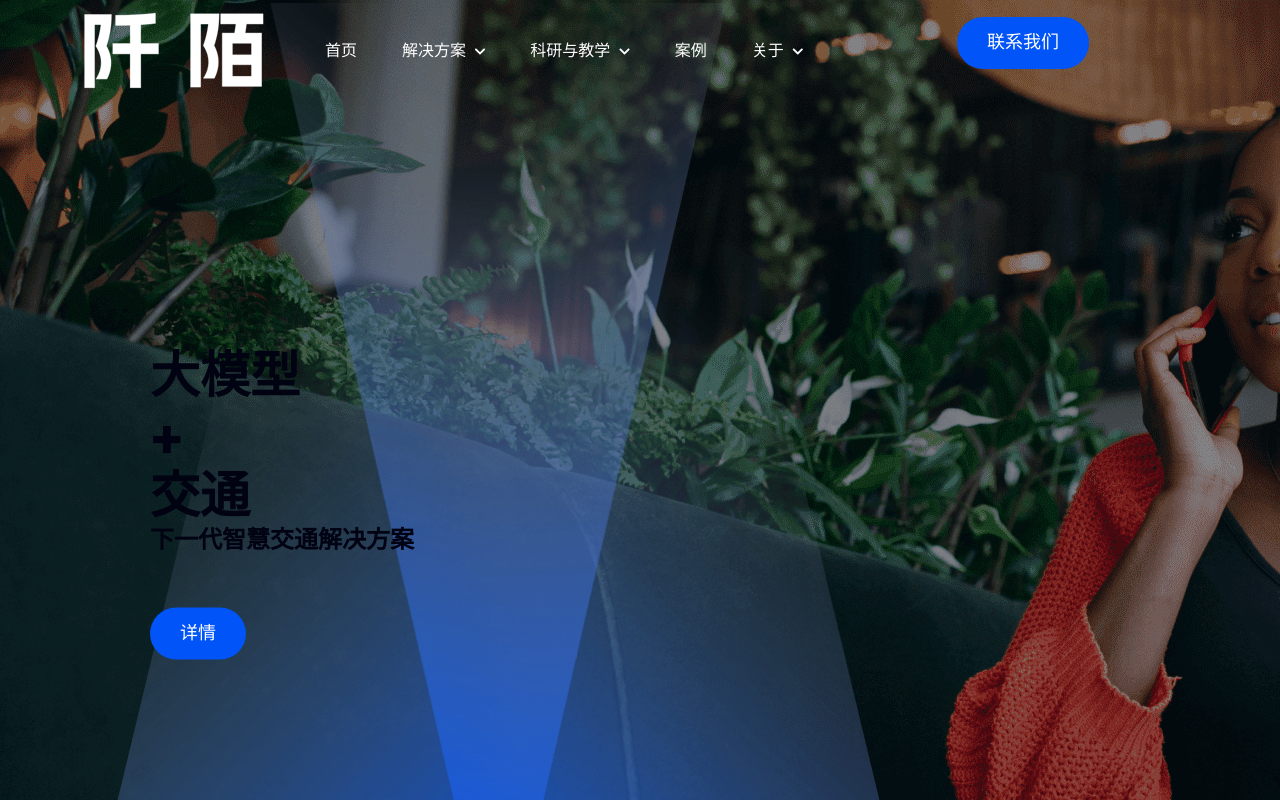
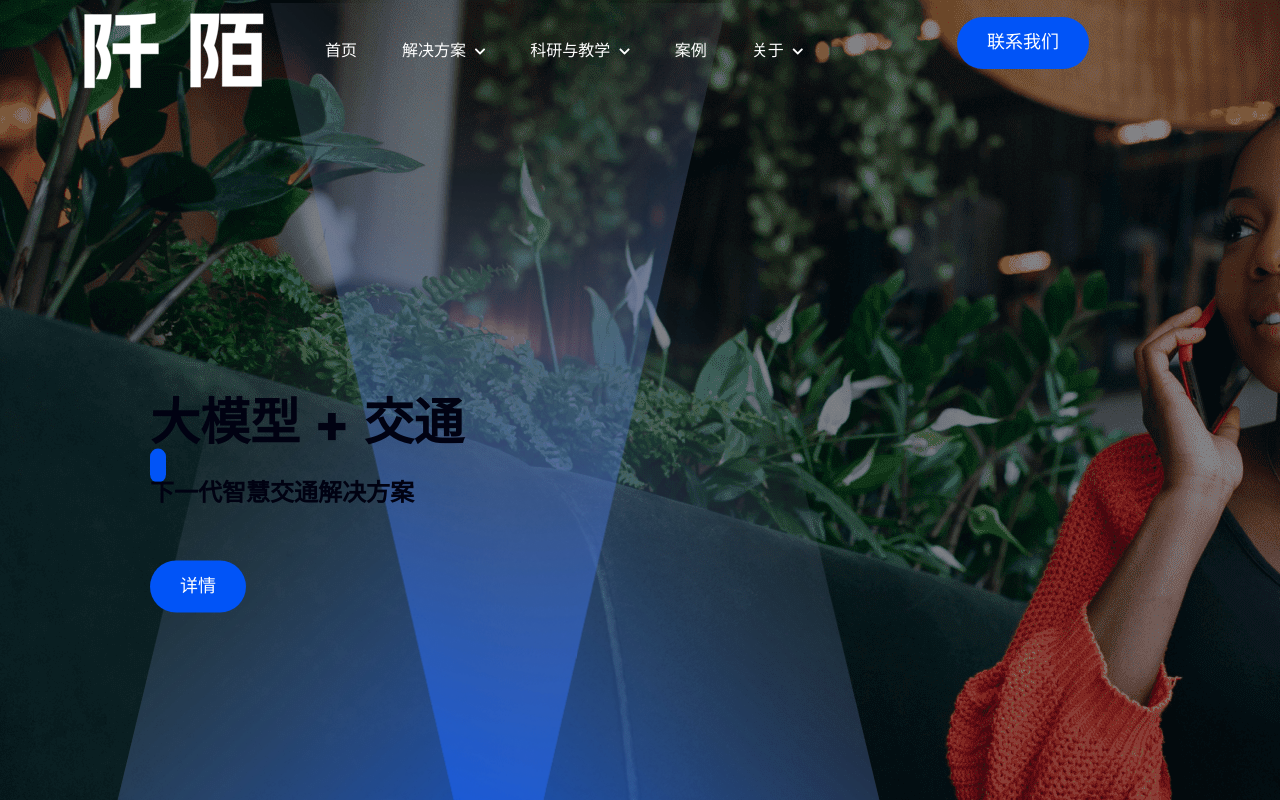
Before and after one commit to marlinlm/qianmo-home, a Next.js app: page /qianmo-home/ in a window 1280 px wide. Shown: the top 800 px of the page. Built offline with nearby package versions, Linux system fonts and the light colour scheme.

Commit message:
updated slider

```diff
--- a/app/page.js
+++ b/app/page.js
@@ -14,21 +14,20 @@ const Index2 = () => {
       <div className="slider-list">
         <Swiper {...sliderProps.hero2}>
           <SwiperSlide>
-            <div
-                className="image-layer"
-                style={{
-                  backgroundImage: 'url("assets/images/slider/slide.png")',
-                }}
-            />
             <div className="slider-area">
+              <div
+                  className="image-layer"
+                  style={{
+                    backgroundImage: 'url("assets/images/slider/slide.png")',
+                  }}
+              />
               <div className="container">
                 <div className="row">
                   <div className="col-lg-12">
                     <div className="slider-content style-two">
                       <div className="slider-sub-title style-two">
-                        <h1>大模型</h1>
-                        <h1> + </h1>
-                        <h1> 交通 </h1>
+                        <h1>大模型 + 交通</h1>
+                        <span />
                       </div>
                       <div className="slider-main-title">
                         <h4>下一代智慧交通解决方案</h4>
```
